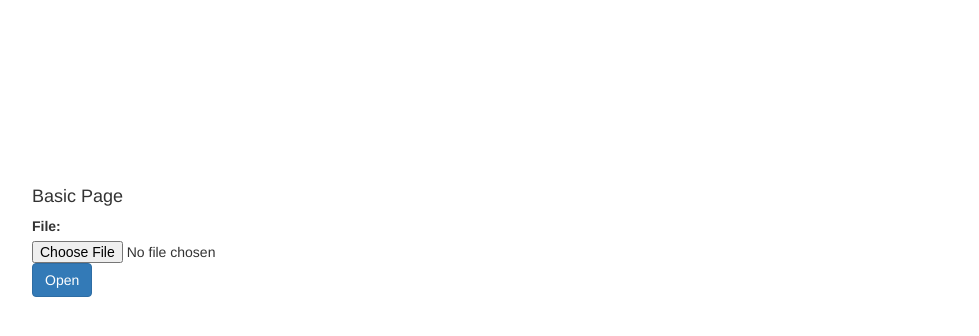
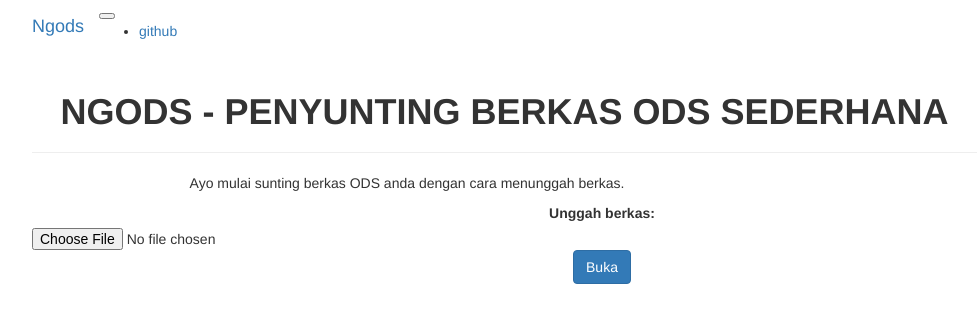
Before and after one commit to irfanpule/ngods, a Django app: page / in a window 1280 px wide. Shown: the top 336 px of the page, without its empty margins (38-1017 px from the left). Run offline with Django 3.2, Linux system fonts and the light colour scheme; some libraries are stand-ins or nearby versions.

Commit message:
add template startbootstrap-creative

```diff
--- a/static_files/style.css
+++ b/static_files/style.css
@@ -0,0 +1,20 @@
+#show {
+    padding: 30px 0px 30px 0px;
+}
+
+.container-alert {
+    margin: 20px;
+    z-index: 2000;
+    position: absolute;
+    text-align: center;
+    width: 96%;
+}
+
+@media (min-width: 992px) {
+    header.masthead-100 {
+        height: 0vh !important;
+        min-height: 100px !important;
+        padding-top: 0;
+        padding-bottom: 0;
+    }
+}
--- a/website/forms.py
+++ b/website/forms.py
@@ -4,7 +4,7 @@
 from website.utils import path_file_save
 
 class UploadFileForm(forms.Form):
-    file = forms.FileField(widget=forms.FileInput(attrs={'accept': ".ods"}))
+    file = forms.FileField(widget=forms.FileInput(attrs={'accept': ".ods"}), label='Unggah berkas')
 
     def ods_save_to_storage(self, session_key):
         ods_file = self.cleaned_data['file']
--- a/website/templates/base.html
+++ /dev/null
@@ -1,59 +0,0 @@
-{% load static %}
-<!DOCTYPE html>
-<html lang="en">
-<head>
-
-    <!-- Basic Page Needs
-    –––––––––––––––––––––––––––––––––––––––––––––––––– -->
-    <meta charset="utf-8">
-    <title>{% block title %}{% endblock %}</title>
-    <meta name="description" content="">
-    <meta name="author" content="">
-
-    <!-- Mobile Specific Metas
-    –––––––––––––––––––––––––––––––––––––––––––––––––– -->
-    <meta name="viewport" content="width=device-width, initial-scale=1">
-
-    <!-- FONT
-    –––––––––––––––––––––––––––––––––––––––––––––––––– -->
-    <link href="https://fonts.googleapis.com/css?family=Raleway:400,300,600" rel="stylesheet" type="text/css">
-
-    <!-- CSS
-    –––––––––––––––––––––––––––––––––––––––––––––––––– -->
-    <link href="{% static 'bootstrap/css/bootstrap.min.css' %}" rel="stylesheet">
-
-    <!-- Favicon
-    –––––––––––––––––––––––––––––––––––––––––––––––––– -->
-    <link rel="icon" type="image/png" href="{% static 'skeleton-css/images/favicon.png' %}">
-
-</head>
-<body>
-
-  <!-- Primary Page Layout
-  –––––––––––––––––––––––––––––––––––––––––––––––––– -->
-  <div class="container">
-    <div class="row">
-        <div class="col-md-12">
-            {% if messages %}
-              {% for message in messages %}
-              <div {% if message.tags %} class="alert alert-{{ message.tags }} alert-floating animated bounceInDown center" {% endif %}>
-                  <button type="button" class="close" data-dismiss="alert" aria-label="Close"><span aria-hidden="true">&times;</span></button>
-                  <strong >{{ message }}</strong>
-              </div>
-              {% endfor %}
-            {% endif %}
-        </div>
-    </div>
-
-    {% block content %}{% endblock %}
-  </div>
-
-<!-- End Document
-  –––––––––––––––––––––––––––––––––––––––––––––––––– -->
-  <!-- <script src="https://ajax.googleapis.com/ajax/libs/jquery/1.12.4/jquery.min.js"></script> -->
-<script src="https://ajax.googleapis.com/ajax/libs/jquery/1.9.1/jquery.min.js"></script>
-<script src="{% static 'bootstrap/js/bootstrap.min.js' %}"></script>
-<script src="{% static 'lib/EditTable.js' %}"></script>
-{% block extra_js %}{% endblock %}
-</body>
-</html>
--- a/website/templates/index.html
+++ b/website/templates/index.html
@@ -1,15 +1,30 @@
-{% extends 'base.html' %}
+{% extends 'layout.html' %}
 
 {% block title %} Welcome to Ngods {% endblock %}
-{% block content %}
+
+{% block header %}
+<header class="masthead text-center text-white d-flex">
+    <div class="container my-auto">
       <div class="row">
-  <div class="col-md-12" style="margin-top: 15%">
-    <h4>Basic Page</h4>
+        <div class="col-lg-10 mx-auto">
+          <h1 class="text-uppercase">
+            <strong>Ngods - Penyunting berkas ODS sederhana</strong>
+          </h1>
+          <hr>
+        </div>
+        <div class="col-lg-8 mx-auto">
+          <p class="text-faded mb-5">Ayo mulai sunting berkas ODS anda dengan cara menunggah berkas.</p>
+        </div>
+      </div>
+      <div class="row">
+        <div class="col-md-12">
           <form method="POST" enctype="multipart/form-data">
             {% csrf_token %}
             {{ form }}
-      <button type="submit" class="btn btn-primary">Open</button>
+            <button type="submit" class="btn btn-primary btn-xl js-scroll-trigger">Buka</button>
           </form>
         </div>
       </div>
+    </div>
+  </header>
 {% endblock %}
--- /dev/null
+++ b/website/templates/layout.html
@@ -0,0 +1,79 @@
+{% load static %}
+<!DOCTYPE html>
+<html lang="en">
+
+  <head>
+
+    <meta charset="utf-8">
+    <meta name="viewport" content="width=device-width, initial-scale=1, shrink-to-fit=no">
+    <meta name="description" content="">
+    <meta name="author" content="">
+
+    <title>Ngods {% if title %}- {{ title }} {% endif %}</title>
+
+    <!-- Bootstrap core CSS -->
+    <link href="{% static 'startbootstrap-creative/vendor/bootstrap/css/bootstrap.min.css' %}" rel="stylesheet">
+
+    <!-- Custom fonts for this template -->
+    <link href="{% static 'startbootstrap-creative/vendor/font-awesome/css/font-awesome.min.css' %}" rel="stylesheet" type="text/css">
+    <link href='https://fonts.googleapis.com/css?family=Open+Sans:300italic,400italic,600italic,700italic,800italic,400,300,600,700,800' rel='stylesheet' type='text/css'>
+    <link href='https://fonts.googleapis.com/css?family=Merriweather:400,300,300italic,400italic,700,700italic,900,900italic' rel='stylesheet' type='text/css'>
+
+    <!-- Plugin CSS -->
+    <link href="{% static 'startbootstrap-creative/vendor/magnific-popup/magnific-popup.css' %}" rel="stylesheet">
+
+    <!-- Custom styles for this template -->
+    <link href="{% static 'startbootstrap-creative/css/creative.min.css' %}" rel="stylesheet">
+    <link href="{% static 'style.css' %}" rel="stylesheet">
+
+  </head>
+
+  <body id="page-top">
+
+    <!-- Navigation -->
+    <nav class="navbar navbar-expand-lg navbar-light fixed-top" id="mainNav">
+      <div class="container">
+        <a class="navbar-brand js-scroll-trigger" href="{% url 'website:index' %}">Ngods</a>
+        <button class="navbar-toggler navbar-toggler-right" type="button" data-toggle="collapse" data-target="#navbarResponsive" aria-controls="navbarResponsive" aria-expanded="false" aria-label="Toggle navigation">
+          <span class="navbar-toggler-icon"></span>
+        </button>
+        <div class="collapse navbar-collapse" id="navbarResponsive">
+          <ul class="navbar-nav ml-auto">
+            <li class="nav-item">
+              <a class="nav-link js-scroll-trigger" href="">github</a>
+            </li>
+          </ul>
+        </div>
+      </div>
+    </nav>
+    <div class="container-alert">
+        {% if messages %}
+          {% for message in messages %}
+          <div {% if message.tags %} class="alert alert-{{ message.tags }}" {% endif %}>
+              <button type="button" class="close" data-dismiss="alert" aria-label="Close"><span aria-hidden="true">&times;</span></button>
+              <strong >{{ message }}</strong>
+          </div>
+          {% endfor %}
+        {% endif %}
+    </div>
+    {% block header %}{% endblock %}
+
+    {% block content %}{% endblock %}
+
+    <!-- Bootstrap core JavaScript -->
+    <script src="{% static 'startbootstrap-creative/vendor/jquery/jquery.min.js' %}"></script>
+    <script src="{% static 'startbootstrap-creative/vendor/bootstrap/js/bootstrap.bundle.min.js' %}"></script>
+
+    <!-- Plugin JavaScript -->
+    <script src="{% static 'startbootstrap-creative/vendor/jquery-easing/jquery.easing.min.js' %}"></script>
+    <script src="{% static 'startbootstrap-creative/vendor/scrollreveal/scrollreveal.min.js' %}"></script>
+    <script src="{% static 'startbootstrap-creative/vendor/magnific-popup/jquery.magnific-popup.min.js' %}"></script>
+
+    <!-- Custom scripts for this template -->
+    <script src="{% static 'startbootstrap-creative/js/creative.min.js' %}"></script>
+    <script src="{% static 'lib/EditTable.js' %}"></script>
+    {% block extra_js %}{% endblock %}
+
+  </body>
+
+</html>
--- a/website/views.py
+++ b/website/views.py
@@ -41,7 +41,7 @@
         data = get_data(path_file_save(session_key))
 
     if len(data) > 1:
-        messages.warning(request, 'Sorry, Ngods not support multy sheet')
+        messages.warning(request, 'Maaf, Ngods belum mendukung multi sheet')
         return redirect('website:index')
     if not data:
         return redirect('website:index')
```
Also changed, not shown: website/templates/multi-sheet.html (+20 -6 lines). Lines whose indentation alone changed are shown as unchanged.
